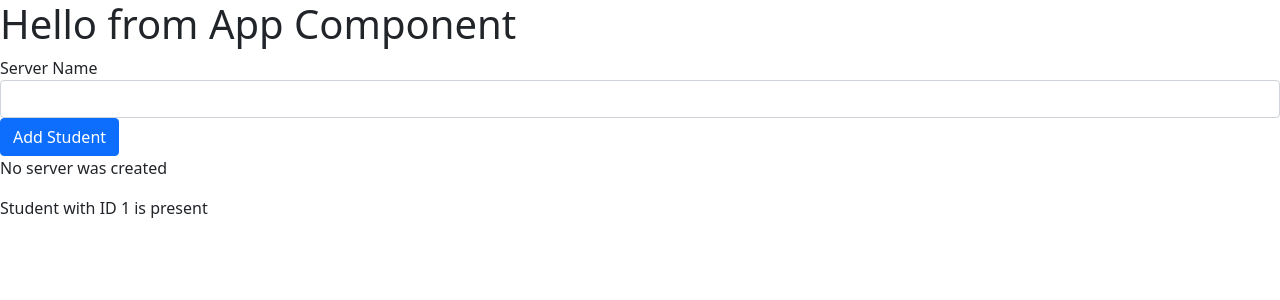
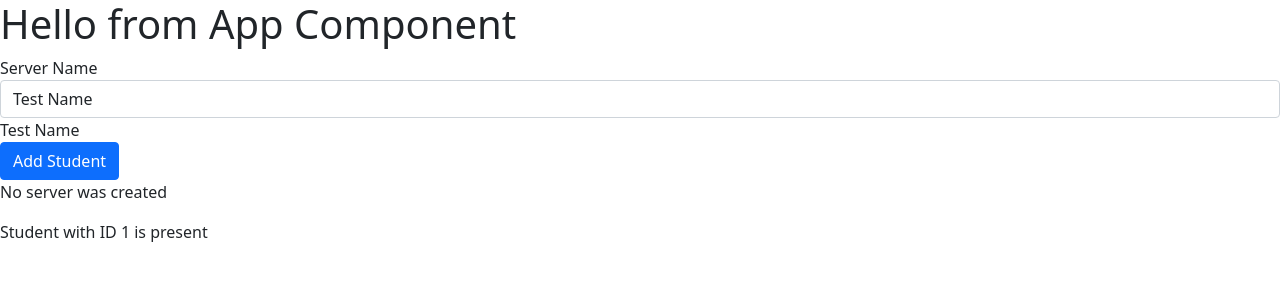
Before and after one commit to real-vivek/Learn-Angular, an Angular app: page / in a window 1280 px wide. Shown: the top 300 px of the page. Built offline with nearby package versions, Linux system fonts and the light colour scheme.

Commit message:
Example of 2 way data binding

```diff
--- a/src/app/app.module.ts
+++ b/src/app/app.module.ts
@@ -1,4 +1,5 @@
 import { NgModule } from '@angular/core';
+import { FormsModule } from '@angular/forms';
 import { BrowserModule } from '@angular/platform-browser';
 
 import { AppComponent } from './app.component';
@@ -18,7 +19,8 @@ import { StudentsComponent } from './students/students.component';
     StudentsComponent
   ],
   imports: [
-    BrowserModule
+    BrowserModule,
+    FormsModule
   ],
   providers: [],
   //Here we tell angular which components it needs to bootstrap(know/load) before starting the application
--- a/src/app/students/students.component.html
+++ b/src/app/students/students.component.html
@@ -2,7 +2,7 @@
 <!-- $event between "" is the data emitted by that event -->
 <input type="text"
        class="form-control"
-       (input)="onUpdateStudentName($event)">
+       [(ngModel)]="studentName">
 <div>{{studentName}}</div>
 <!-- Normal HTML sets specific property on the underlying DOM element
      Each HTML element is parsed by the browser and translated to and element on the document object model
--- a/src/app/students/students.component.ts
+++ b/src/app/students/students.component.ts
@@ -11,7 +11,7 @@ export class StudentsComponent implements OnInit {
 
   allowNewServer=false;
   studentCreationStatus='No server was created';
-  studentName='';
+  studentName='Test Name';
 
     constructor(){
         setTimeout(()=>{
```
